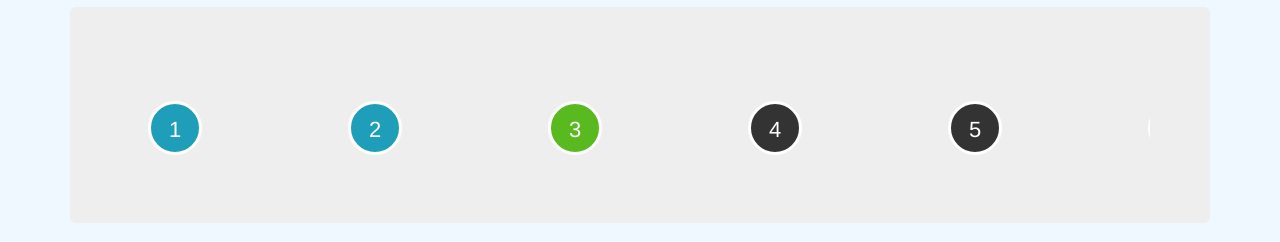
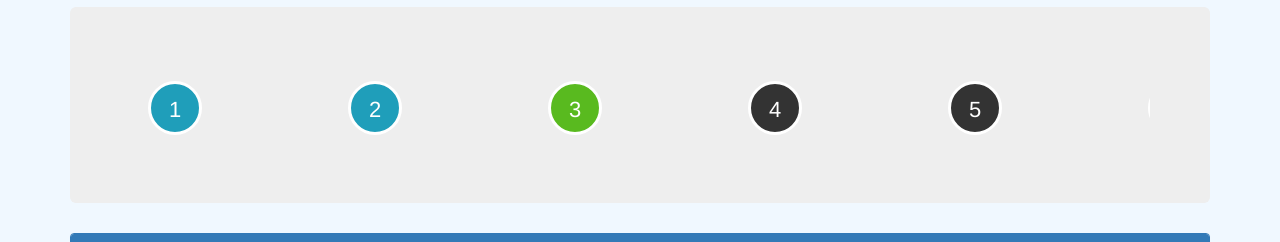
Before and after one commit to rayaf/form, a plain HTML site: page autorizacao.html in a window 1280 px wide. Shown: the part 79-321 px from the top of the page. Drawn offline with Linux system fonts and the light colour scheme.

Commit message:
add overflow

```diff
--- a/css/custom.css
+++ b/css/custom.css
@@ -4,6 +4,7 @@
   list-style: none;
   padding: 0px;
   position: relative;
+  overflow-x: hidden;
 }
 
 .timeline .timeline-item {
@@ -123,13 +124,14 @@
 }
 .timeline-horizontal .timeline-item {
   display: table-cell;
-  height: 100px;
+  height: 80px;
   width: 20%;
   float: none !important;
   padding-left: 0px;
   padding-right: 20px;
   margin: 0 auto;
   vertical-align: bottom;
+
 }
 .timeline-horizontal .timeline-item .timeline-panel {
   top: auto;
@@ -140,6 +142,7 @@
   right: 0 !important;
   width: 100%;
   margin-bottom: 20px;
+
 }
 .timeline-horizontal .timeline-item .timeline-panel:before {
   top: auto;
@@ -158,5 +161,5 @@
 .timeline-horizontal .timeline-item .timeline-badge {
   top: auto;
   bottom: 0px;
-  left: 43px;
+  left: 43px
 }
```
